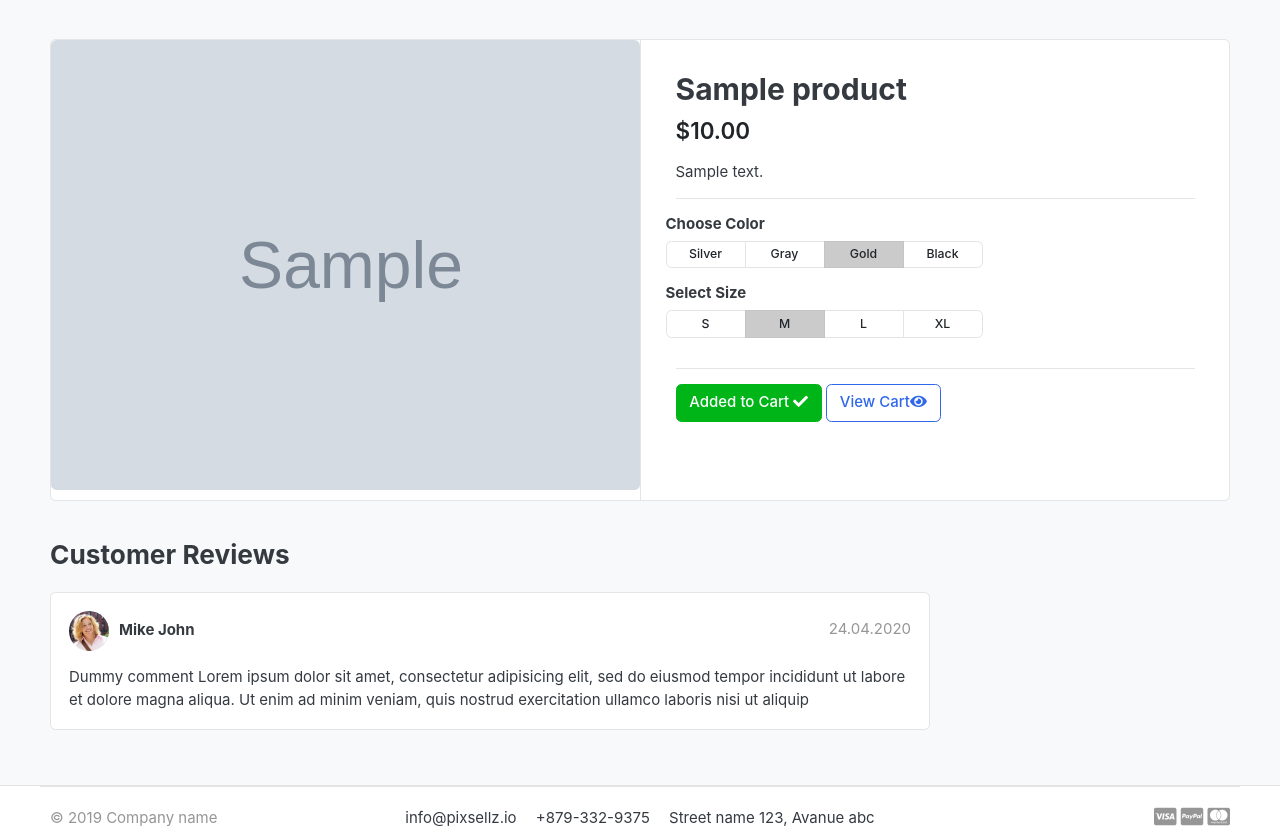
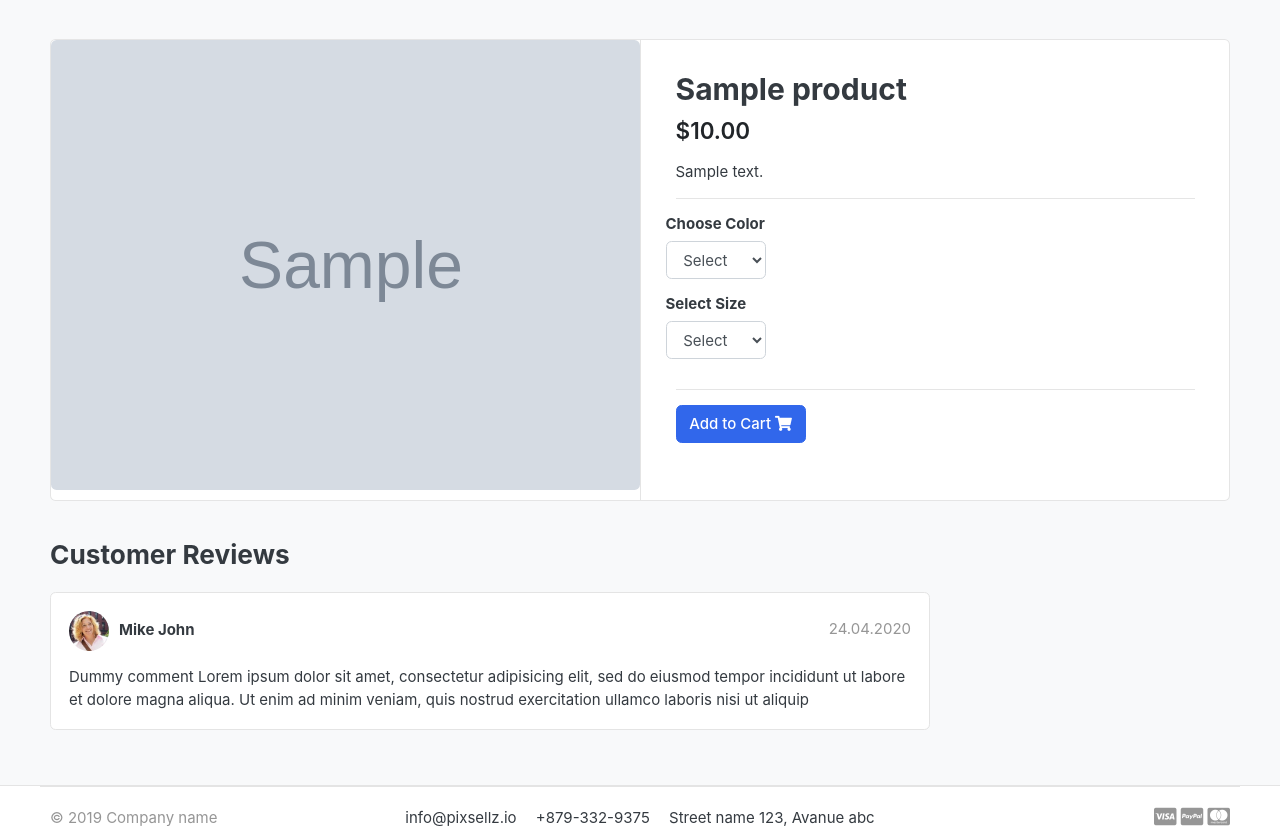
Before and after one commit to fscali/udemy-django-ecommerce, a Django app: template store/templates/store/product.html in a window 1280 px wide. Shown: the part 119-945 px from the top of the page. Run offline with Django 3.2, Linux system fonts and the light colour scheme; the template is opened without the code that fills it: most values are stand-ins (such as "Sample title", 1, 10 or a date in 2020); grey boxes marked "Sample" are stand-in pictures; parts of the project's set-up code (start-up, migrations or seed data) failed here and were passed over; some libraries are stand-ins or nearby versions; some web fonts are replaced.

Commit message:
variations in product page and cart page

```diff
--- a/store/templates/store/cart.html
+++ b/store/templates/store/cart.html
@@ -30,7 +30,7 @@
           <div class="aside"><img src="{{cart_item.product.images.url}}" class="img-sm"></div>
           <figcaption class="info">
             <a href="#" class="title text-dark">{{ cart_item.product.product_name }}</a>
-            <p class="text-muted small">Color: bla bla<br> Size: XL</p>
+            <p class="text-muted small">Color: {{ cart_item.color | capfirst }}<br> Size: {{ cart_item.size | capfirst}}</p>
           </figcaption>
         </figure>
       </td>
@@ -43,6 +43,8 @@
                       {% csrf_token %}
                       <input type="hidden" name="sign" value="-1" >
                       <input type="hidden" name="product_id" value="{{ cart_item.product.id }}" >
+                      <input type="hidden" name="color" value="{{ cart_item.color }}" >
+                      <input type="hidden" name="size" value="{{ cart_item.size }}" >
                       <button class="btn btn-light" {% if cart_item.quantity == 0 %}disabled{% endif %} id="button-minus"> <i class="fa fa-minus"></i> </button>
                     </form>
                   </div>
@@ -51,6 +53,8 @@
                   <form action="{% url 'cart' %}" method="POST">
                     {% csrf_token %}
                     <input type="hidden" name="product_id" value="{{ cart_item.product.id }}">
+                    <input type="hidden" name="color" value="{{ cart_item.color }}">
+                    <input type="hidden" name="size" value="{{ cart_item.size }}">
                     <button class="btn btn-light" id="button-minus"> <i class="fa fa-plus"></i> </button>
                   </form>
 
--- a/store/templates/store/product.html
+++ b/store/templates/store/product.html
@@ -21,6 +21,8 @@
   </article> <!-- gallery-wrap .end// -->
       </aside>
       <main class="col-md-6 border-left">
+  <form action="{% url 'cart' %}" method="POST">
+    {% csrf_token %}
   <article class="content-body">
 
   <h2 class="title">{{ product.product_name }}</h2>
@@ -38,58 +40,45 @@
       <div class="row">
         <div class="item-option-select">
           <h6>Choose Color</h6>
-        <div class="btn-group btn-group-sm btn-group-toggle" data-toggle="buttons">
-          <label class="btn btn-light">
-            <input type="radio" name="radio_color"> Silver
-          </label>
-          <label class="btn btn-light">
-            <input type="radio" name="radio_color" > Gray
-          </label>
-          <label class="btn btn-light active">
-            <input type="radio" name="radio_color checked"> Gold
-          </label>
-          <label class="btn btn-light">
-            <input type="radio" name="radio_color"> Black
-          </label>
-        </div>
+          <select name="color" class="form-control" required>
+            <option value="" disabled selected>Select</option>
+            {% for color in product.variations.colors %}
+            <option value="{{ color.variation_value }}">{{ color.variation_value | capfirst}}</option>
+            {% endfor %}
+         </select>
        </div>
       </div> <!-- row.// -->
       <div class="row">
         <div class="item-option-select">
           <h6>Select Size</h6>
-        <div class="btn-group btn-group-sm btn-group-toggle" data-toggle="buttons">
-          <label class="btn btn-light">
-            <input type="radio" name="radio_color"> S
-          </label>
-          <label class="btn btn-light active">
-            <input type="radio" name="radio_color" checked> M
-          </label>
-          <label class="btn btn-light">
-            <input type="radio" name="radio_color"> L
-          </label>
-          <label class="btn btn-light">
-            <input type="radio" name="radio_color"> XL
-          </label>
+          <select name="size" class="form-control" required>
+            <option value="" disabled selected>Select</option>
+            {% for size in product.variations.sizes %}
+             <option value="{{ size.variation_value }}">{{ size.variation_value | capfirst}}</option>
+            {% endfor %}
+          </select>
         </div>
       </div>
-    </div> <!-- row.// -->
+
     <hr>
     {% if product.stock <= 0 %}
       <h5 class="text-danger">Out of Stock</h5>
     {% else %}
-      <form action="{% url 'cart' %}" method="POST">
-        {% csrf_token %}
+
         <input type="hidden" name="product_id" value="{{ product.id }}">
-        {% if not product|is_in_cart:cart %}
+        <button class="btn btn-primary">Add to Cart <i class="fas fa-shopping-cart"></i></button>
+
+        {% comment %} {% if not product|is_in_cart:cart %}
           <button class="btn btn-primary">Add to Cart <i class="fas fa-shopping-cart"></i></button>
         {% else %}
           <span class="btn btn-success">Added to Cart <i class="fas fa-check"></i></span>
           <a href="{% url 'cart' %}" class="btn btn-outline-primary">View Cart<i class="fas fa-eye"></i></a>
         {% endif %}
+         {% endcomment %}
 
-      </form>
     {% endif %}
   </article> <!-- product-info-aside .// -->
+</form>
       </main> <!-- col.// -->
     </div> <!-- row.// -->
   </div> <!-- card.// -->
```
Also changed, not shown: cart/models.py (+9 -1 lines), cart/views.py (+32 -4 lines), store/admin.py (+9 -1 lines), store/models.py (+30 -0 lines), cart/migrations/0003_cartitem_variations.py (added), store/migrations/0002_variation.py (added), store/migrations/0003_auto_20220125_0754.py (added). Lines whose indentation alone changed are shown as unchanged.
